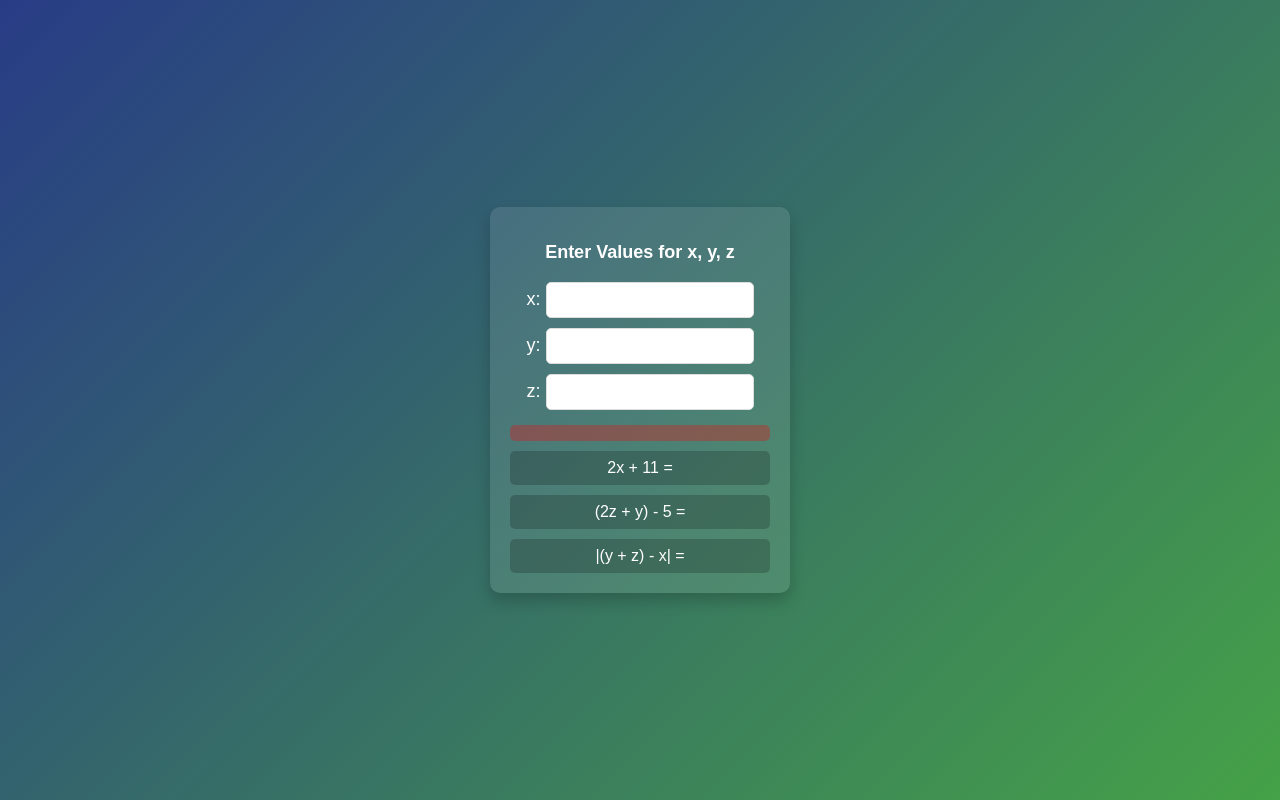
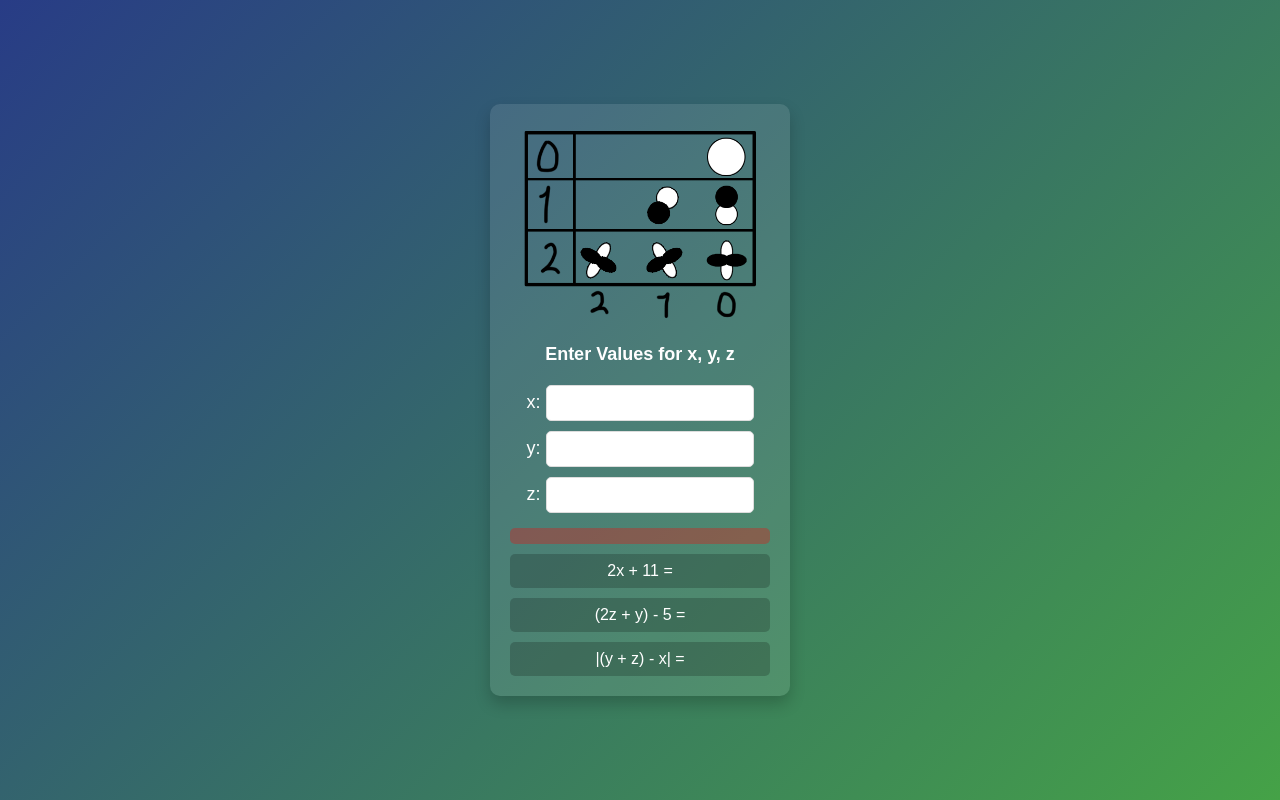
Before and after one commit to thethiny/blackops6-utils, a plain HTML site: page terminus/index.html in a window 1280 px wide. Drawn offline with Linux system fonts and the light colour scheme.

Commit message:
Add image

```diff
--- a/terminus/index.html
+++ b/terminus/index.html
@@ -95,6 +95,7 @@
 </head>
 <body>
   <div class="container">
+    <img src="icons.png" style="width: 100%;"/>
     <h2>Enter Values for x, y, z</h2>
     <label>x: <input type="text" id="x" maxlength="2" oninput="validateAndCalculate()"></label><br>
     <label>y: <input type="text" id="y" maxlength="2" oninput="validateAndCalculate()"></label><br>
```
Also changed, not shown: terminus/icons.png (added).
